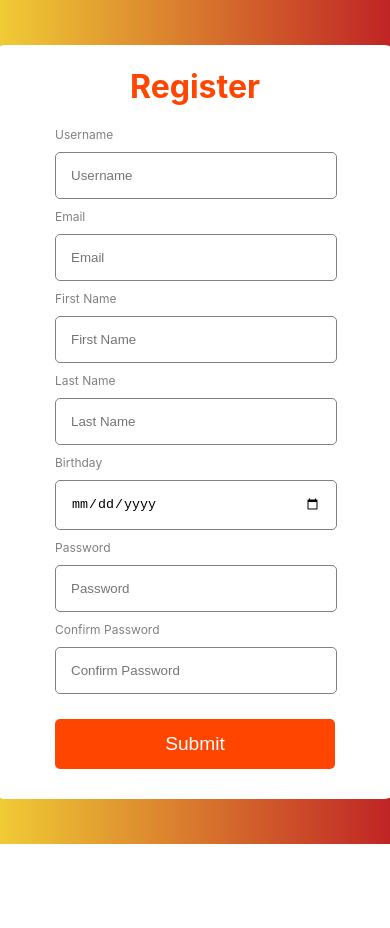
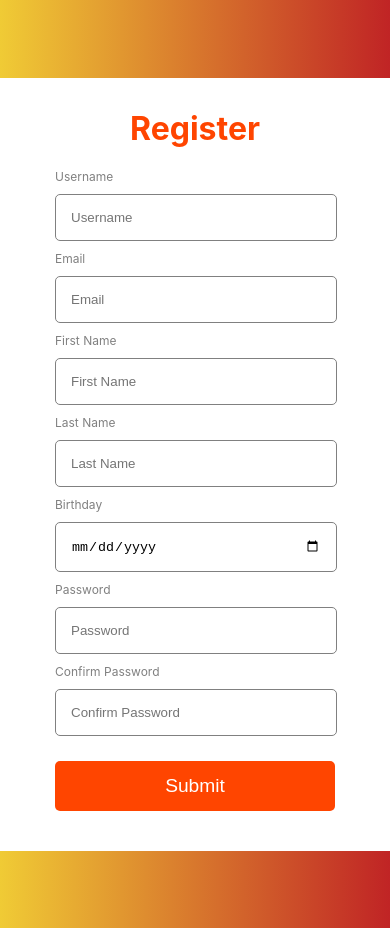
Before and after one commit to snowleopardAlexa/form-validation-app, a React (Create React App) app: page / in a window 390 px wide. Shown: the top 928 px of the page. Before the commit the page ends 844 px from the top, so only its background shows below. Built offline with nearby package versions, Linux system fonts and the light colour scheme.

Commit message:
add mobile fix

```diff
--- a/src/App.css
+++ b/src/App.css
@@ -8,10 +8,10 @@
   background: linear-gradient(to right, #F0CB35, #C02425); /* W3C, IE 10+/ Edge, Firefox 16+, Chrome 26+, Opera 12+, Safari 7+ */
 }
 
-form {
-  background-color: white;
-  padding: 0px 60px;
+.form {
+  background-color: #ffffff;
   border-radius: 10px;
+  padding: 10px 80px;
 }
 
 h1 {
@@ -32,3 +32,9 @@ button {
   margin-top: 15px;
   margin-bottom: 30px;
 }
+
+@media only screen and (max-width: 764px) {
+  .app {
+    height: 110vh;
+  }
+}
--- a/src/App.js
+++ b/src/App.js
@@ -94,7 +94,7 @@ const inputs = [
 
   return (
     <div className="app">
-       <form onSubmit={handleSubmit}>
+       <form className="form" onSubmit={handleSubmit}>
          <h1>Register</h1>
          {inputs.map((input) => (
             <FormInput
```
